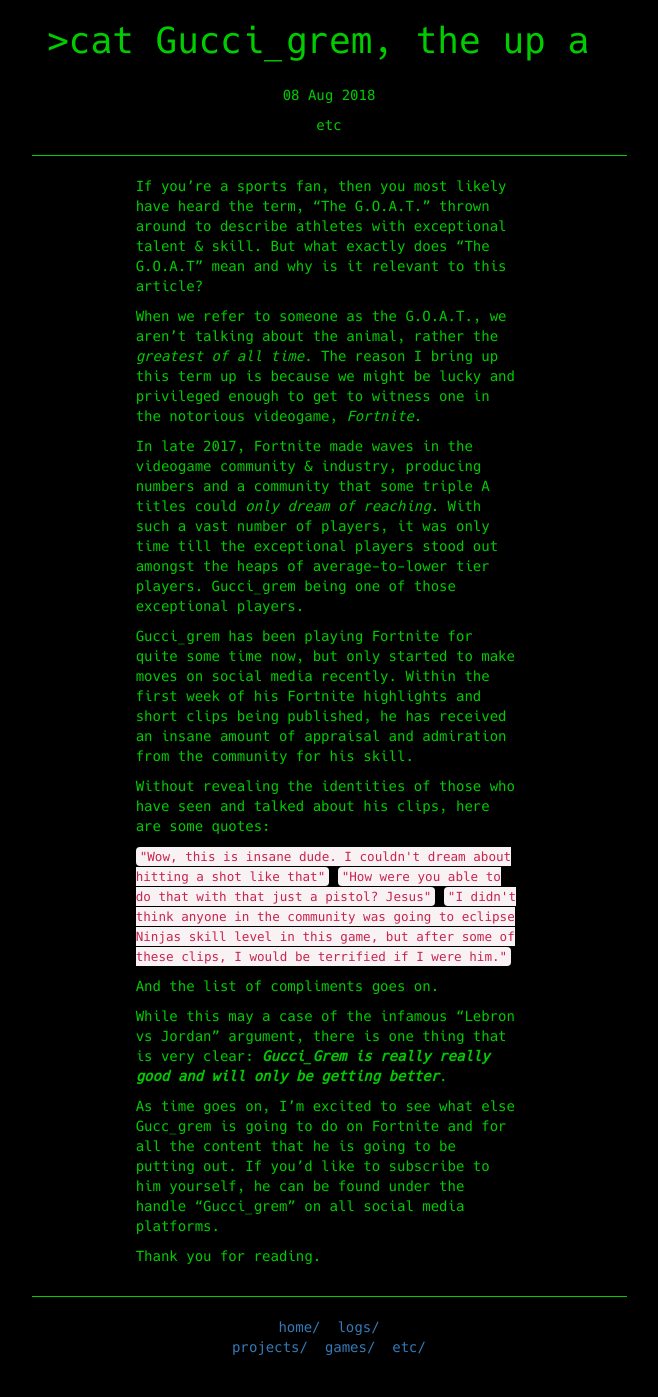
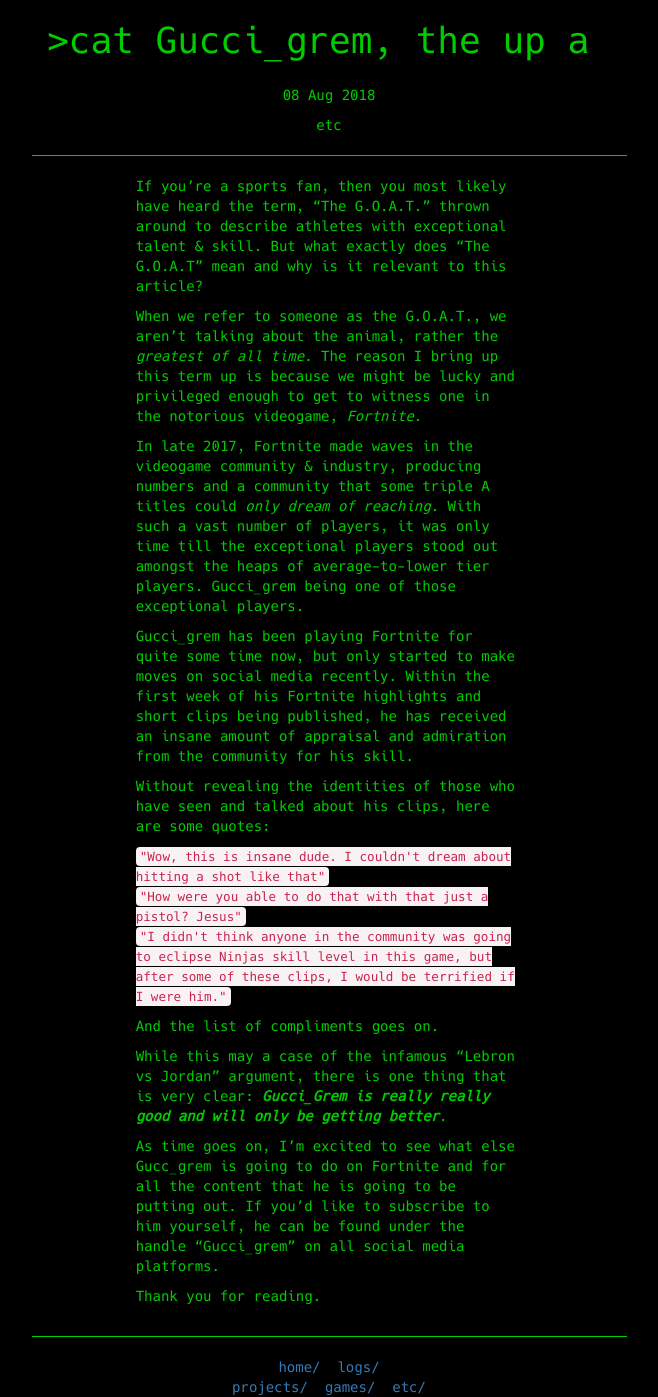
Before and after one commit to vmarcella/cenz.me, a Jekyll site: the page built from _posts/2018-04-08-gucci_grem.md, in a window 1280 px wide. Shown: the whole page, without its empty margins (311-969 px from the left). Built offline with Jekyll 4.4.1, drawn with Linux system fonts in a browser that asks for light colours; before the commit the page ends 1357 px from its top, so only the background shows below that.

Commit message:
Added breaks to each quote

```diff
--- a/_posts/2018-04-08-gucci_grem.md
+++ b/_posts/2018-04-08-gucci_grem.md
@@ -18,9 +18,9 @@
 
 Without revealing the identities of those who have seen and talked about his clips, here are some quotes:
 
-`"Wow, this is insane dude. I couldn't dream about hitting a shot like that"`
-`"How were you able to do that with that just a pistol? Jesus"`
-`"I didn't think anyone in the community was going to eclipse Ninjas skill level in this game, but after some of these clips, I would be terrified if I were him."`
+`"Wow, this is insane dude. I couldn't dream about hitting a shot like that"`<br>
+`"How were you able to do that with that just a pistol? Jesus"`<br>
+`"I didn't think anyone in the community was going to eclipse Ninjas skill level in this game, but after some of these clips, I would be terrified if I were him."`<br>
 
 And the list of compliments goes on.
 
```
